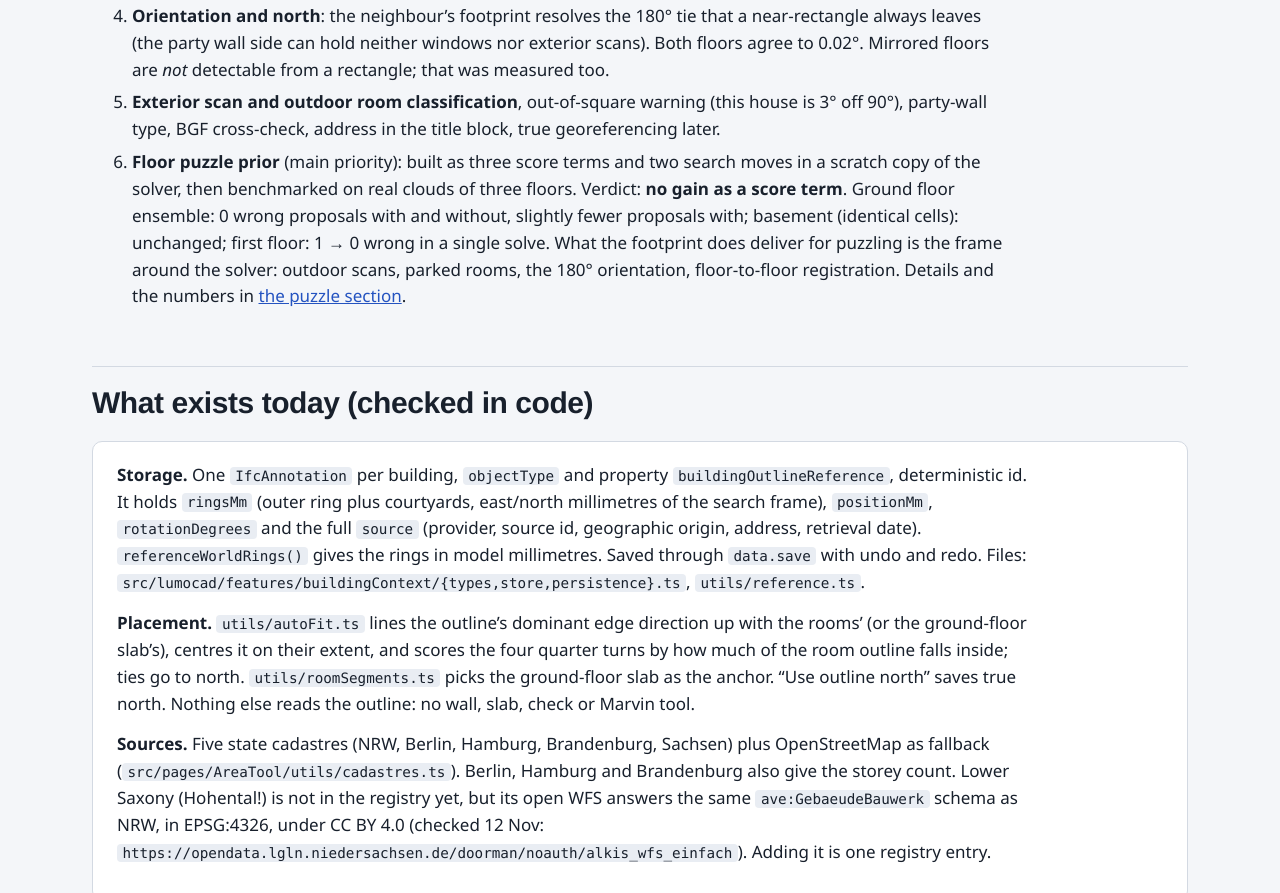
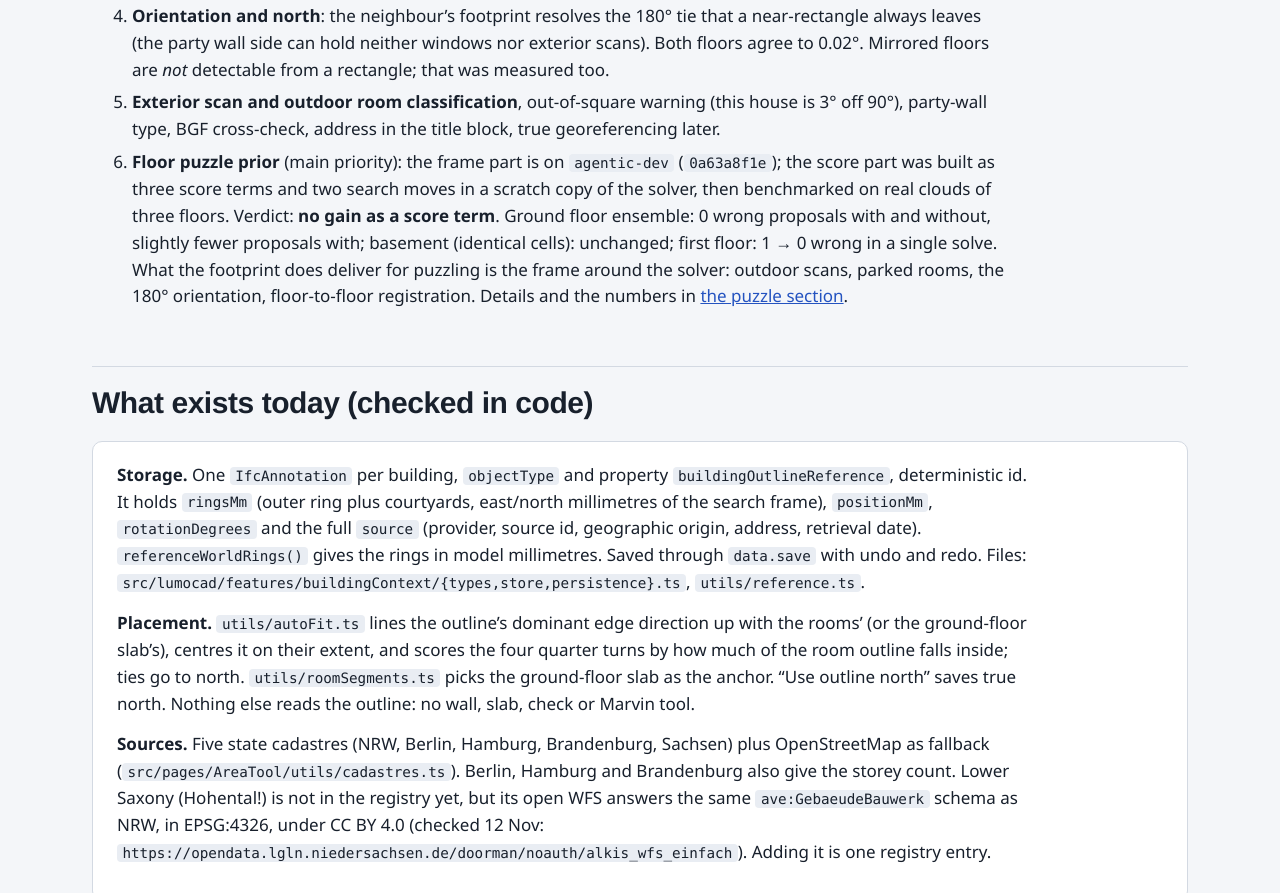
Before and after one commit to miltonmannarino/miltonmannarino.github.io, a plain HTML site: page outline-in-2d-pipeline/index.html in a window 1280 px wide. Shown: the part 1401-2294 px from the top of the page. Drawn offline with Linux system fonts and the light colour scheme.

Commit message:
Outline research page: frame part pushed to agentic-dev

```diff
--- a/outline-in-2d-pipeline/index.html
+++ b/outline-in-2d-pipeline/index.html
@@ -62,7 +62,7 @@ footer{margin:60px 0 40px;color:var(--muted);font-size:14px}
 <li><b>Delivery check</b>: “rooms and walls cover the footprint” and “no room outside it”. Catches a parked room, a corrupt vertex 1.58 km away (the Hohental EG00 case), and unmeasured areas.</li>
 <li><b>Orientation and north</b>: the neighbour’s footprint resolves the 180° tie that a near-rectangle always leaves (the party wall side can hold neither windows nor exterior scans). Both floors agree to 0.02°. Mirrored floors are <i>not</i> detectable from a rectangle; that was measured too.</li>
 <li><b>Exterior scan and outdoor room classification</b>, out-of-square warning (this house is 3° off 90°), party-wall type, BGF cross-check, address in the title block, true georeferencing later.</li>
-<li><b>Floor puzzle prior</b> (main priority): built as three score terms and two search moves in a scratch copy of the solver, then benchmarked on real clouds of three floors. Verdict: <b>no gain as a score term</b>. Ground floor ensemble: 0 wrong proposals with and without, slightly fewer proposals with; basement (identical cells): unchanged; first floor: 1 → 0 wrong in a single solve. What the footprint does deliver for puzzling is the frame around the solver: outdoor scans, parked rooms, the 180° orientation, floor-to-floor registration. Details and the numbers in <a href="#puzzle-built">the puzzle section</a>.</li>
+<li><b>Floor puzzle prior</b> (main priority): the frame part is on <code>agentic-dev</code> (<code>0a63a8f1e</code>); the score part was built as three score terms and two search moves in a scratch copy of the solver, then benchmarked on real clouds of three floors. Verdict: <b>no gain as a score term</b>. Ground floor ensemble: 0 wrong proposals with and without, slightly fewer proposals with; basement (identical cells): unchanged; first floor: 1 → 0 wrong in a single solve. What the footprint does deliver for puzzling is the frame around the solver: outdoor scans, parked rooms, the 180° orientation, floor-to-floor registration. Details and the numbers in <a href="#puzzle-built">the puzzle section</a>.</li>
 </ol>
 
 <h2 id="today">What exists today (checked in code)</h2>
@@ -228,7 +228,7 @@ footer{margin:60px 0 40px;color:var(--muted);font-size:14px}
 <tr><td>Look at one 43 cm wall of Aldegundis in the panorama / 3D cloud check</td><td>Milton</td><td>If it is really ~59 cm, the measured claim stands; if not, the cadastre line includes something the plan should not count</td></tr>
 <tr><td>Hohental address and a Lower Saxony registry entry (#12)</td><td>Milton (address), then code</td><td>Repeats the whole measurement on the golden building; the three Hohental fixtures are on disk</td></tr>
 <tr><td>Should coverage and inside-footprint be blockers or review?</td><td>Rio / Djunejt via Milton</td><td>Review first; the cadastre accuracy caveat argues against a blocker</td></tr>
-<tr><td>Footprint as the puzzle’s frame, not its score: outdoor-scan flag, parked-room refusal before solving, search box and start frame from the footprint, orientation by the neighbour rule</td><td>me, when Milton says</td><td>Each one measured positive today; none touches the score terms</td></tr>
+<tr><td>Footprint as the puzzle’s frame, not its score</td><td>pushed to <code>agentic-dev</code> as <code>0a63a8f1e</code> (12 Nov, evening)</td><td>Neighbours and same-building parts saved with the outline; the auto-fit lets the scans decide the 180° tie (indoor scanners inside, outdoor outside, nobody inside the neighbour); the floor puzzle (toolbar, Marvin’s scan puzzle, Calvin facts) treats a room whose scans all stand outside the outline as outside, so it is never the anchor. Pure <code>footprintChecks</code> facts for later checks. 121 tests, tsc and lint green. Not in: search box from the footprint (unmeasured), score terms (no gain).</td></tr>
 <tr><td>Basement-type floors (identical cells)</td><td>open</td><td>Need capture order or rough positions; the outline cannot help there</td></tr>
 <tr><td>Policy exception for the scan puzzle (“no previous outline enters the solver”)</td><td>Piotr / Arne</td><td>The cadastre is external evidence, not a previous outline; write it down before #7-in-puzzle</td></tr>
 </table>
```
